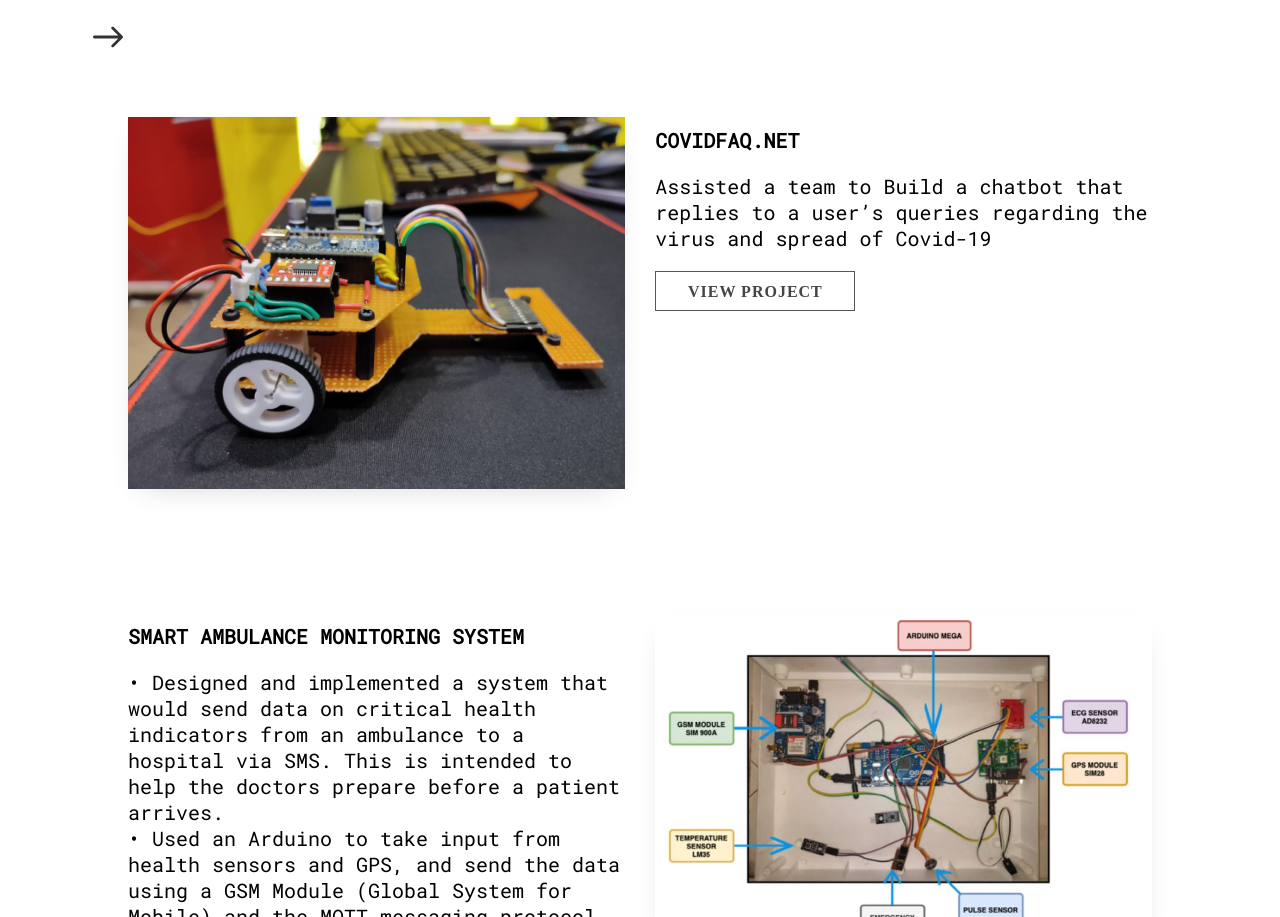
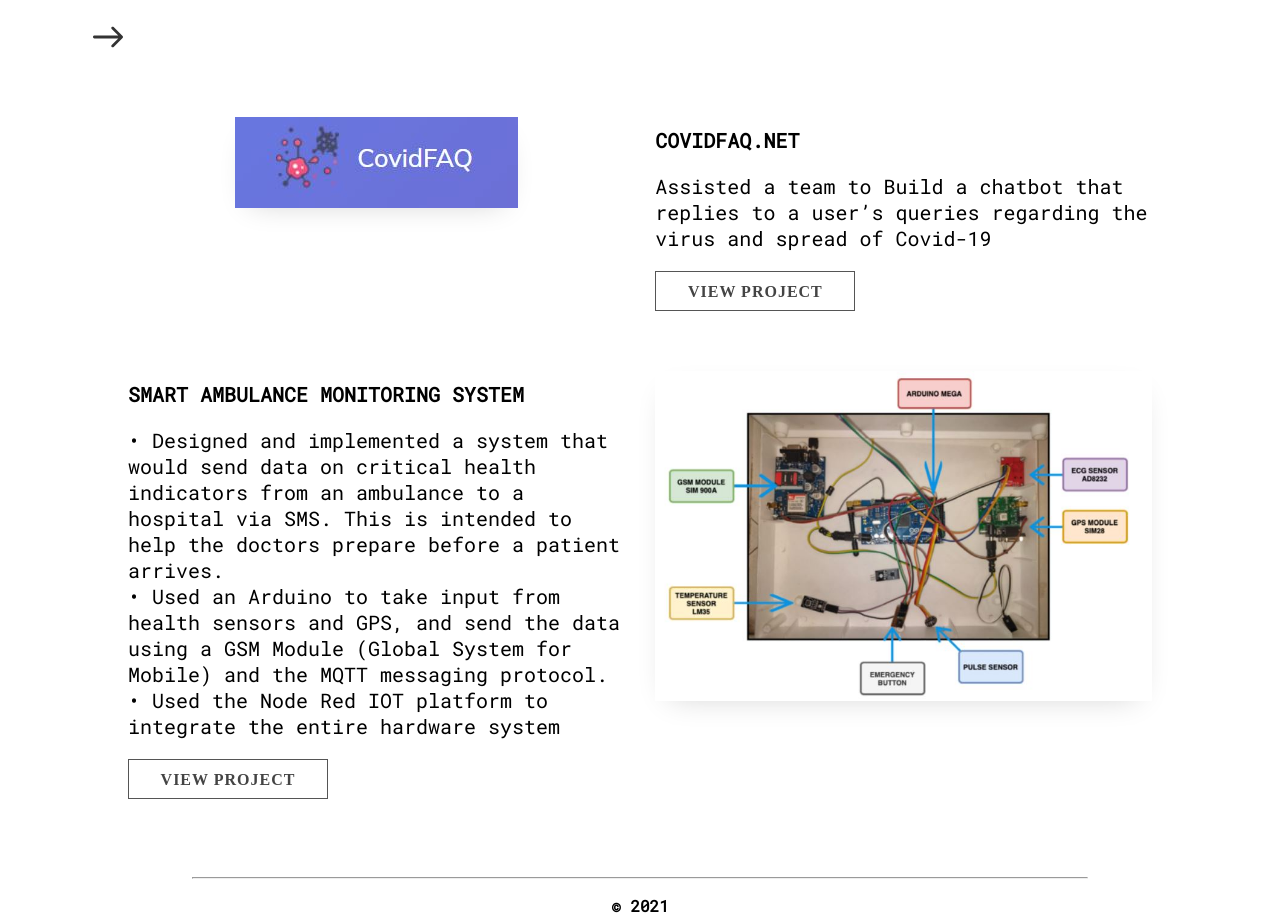
Before and after one commit to rusty3699/rusty3699.github.io, a plain HTML site: page index.html in a window 1280 px wide. Shown: the part 1923-2840 px from the top of the page. Drawn offline with nearby package versions, Linux system fonts and the light colour scheme.

Commit message:
Update index.html

```diff
--- a/index.html
+++ b/index.html
@@ -242,7 +242,7 @@
 						</div>
 					</div>
 					<div class="project-img" data-aos="fade-left">
-						<img class="shadow" src="./assets/maze_solver.jpeg" alt="code">
+						<img class="shadow" src="assets\covid_faq.jpg" alt="code">
 					</div>
 				</div>
         <br><br/>
```
